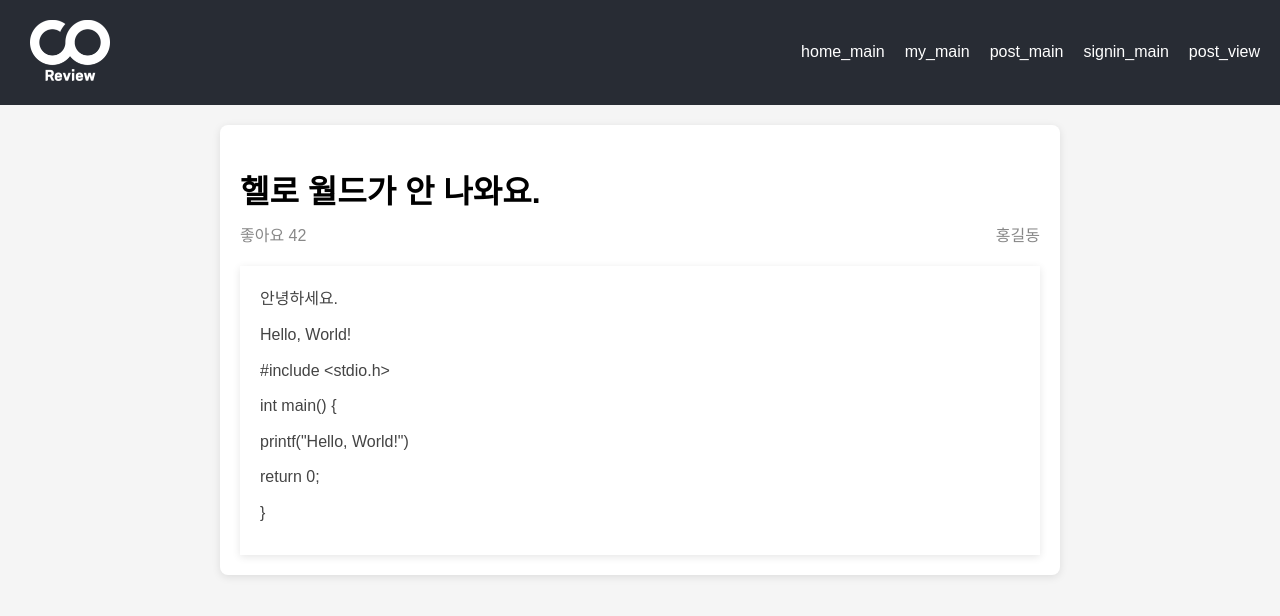
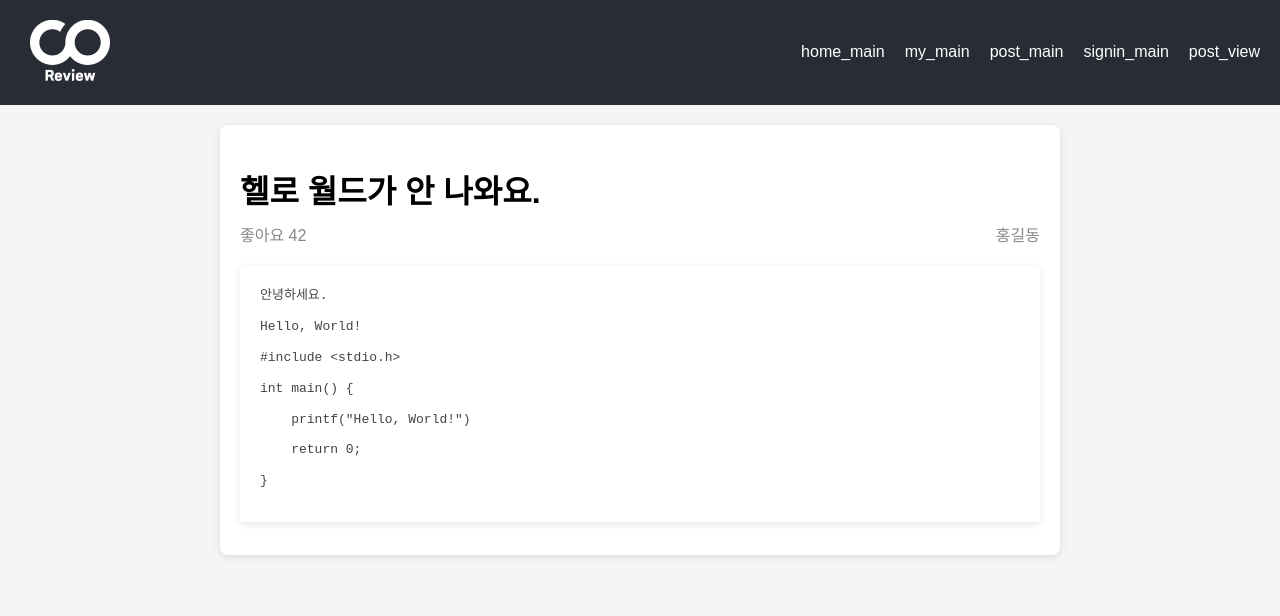
Before and after one commit to Core-View/Core-View-before-, a React (Create React App) app in the folder front/: page /post-view in a window 1280 px wide. Shown: the top 616 px of the page. Built offline with nearby package versions, Linux system fonts and the light colour scheme.

Commit message:
Feat: 띄어쓰기 체크 (div -> pre)

```diff
--- a/front/src/Post/post_view.jsx
+++ b/front/src/Post/post_view.jsx
@@ -43,7 +43,7 @@ const PostView = () => {
                 <span className="post-likes">좋아요 {likes}</span>
                 <span className="post-author">{author}</span>
             </div>
-            <div className="post-content">
+            <pre className="post-content">
                 {content.map((line, index) => (
                     <div key={index} className="post-line">
                         <span>{line}</span>
@@ -57,7 +57,7 @@ const PostView = () => {
                         )}
                     </div>
                 ))}
-            </div>
+            </pre>
             {popup.show && (
                 <div className="popup">
                     <div className="feedback-list">
```
Lines whose indentation alone changed are shown as unchanged.
